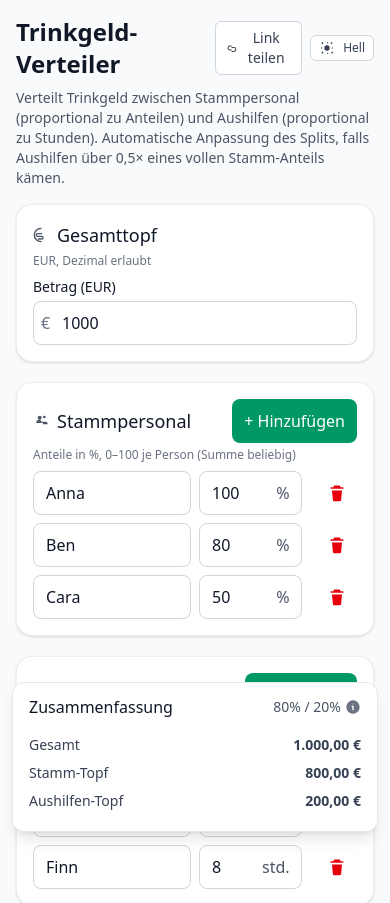
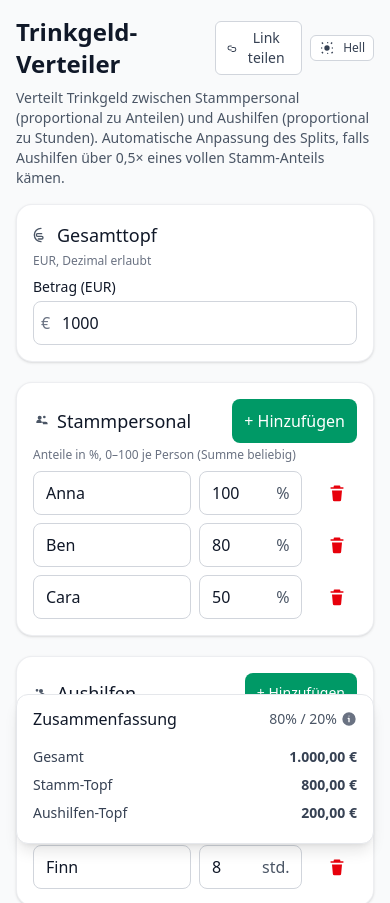
Before and after one commit to gorferma/trinkgeld-verteiler, a React (Vite) app: page / in a window 390 px wide. Shown: the top 903 px of the page. Built offline with nearby package versions, Linux system fonts and the light colour scheme.

Commit message:
fix(mobile): align mobile summary bar width with other cards (consistent page padding)

```diff
--- a/src/App.tsx
+++ b/src/App.tsx
@@ -839,8 +839,8 @@ export default function App() {
 
       {/* Mobile sticky summary sheet */}
   <div className="md:hidden fixed bottom-0 left-0 right-0 z-40 pb-safe">
-        <div className="mx-auto max-w-6xl">
-      <div className="m-3 rounded-xl shadow-lg border border-gray-200 dark:border-gray-800 bg-white dark:bg-gray-900">
+        <div className="mx-auto max-w-6xl px-4">
+      <div className="rounded-xl shadow-lg border border-gray-200 dark:border-gray-800 bg-white dark:bg-gray-900">
             <button
               className="w-full flex items-center justify-between px-4 py-3 text-left"
               onClick={() => setMobileSummaryOpen(v => !v)}
```
